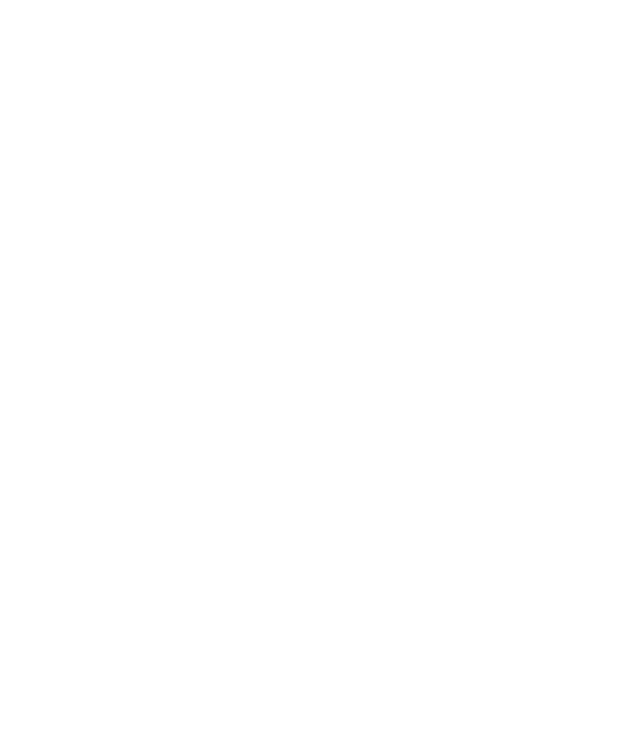
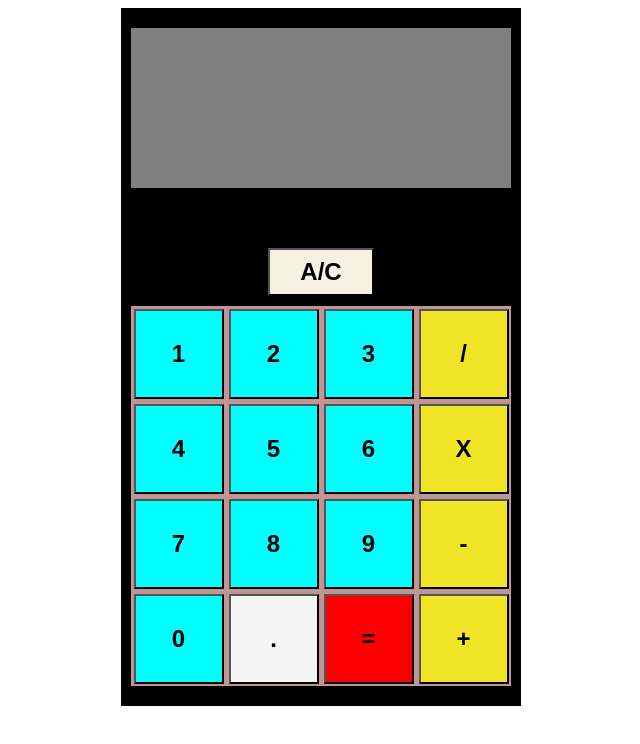
Before and after one commit to Arrtons/Calculator, a plain HTML site: page index.html in a window 1280 px wide. Shown: the whole page, without its empty margins (319-959 px from the left). Drawn offline with Linux system fonts and the light colour scheme.

Commit message:
final design css html

```diff
--- a/index.html
+++ b/index.html
@@ -7,7 +7,33 @@
   <link rel="stylesheet" href="styles.css">
 </head>
 <body>
+  <div class="case">
+    <div class="screen">
 
+    </div>
+    <button class="button-AC">A/C</button>
+
+    <div class="buttons">
+
+      <button class="button-one">1</button>
+      <button class="button-two">2</button>
+      <button class="button-three">3</button>
+      <button class="button-divide">/</button>
+      <button class="button-four">4</button>
+      <button class="button-five">5</button>
+      <button class="button-six">6</button>
+      <button class="button-multiply">X</button>
+      <button class="button-seven">7</button>
+      <button class="button-eight">8</button>
+      <button class="button-nine">9</button>
+      <button class="button-subtract">-</button>
+      <button class="button-zero">0</button>
+      <button class="button-decimal">.</button>
+      <button class="button-equal">=</button>
+      <button class="button-plus">+</button>
+
+    </div>
+  </div>
 
 
   <script src="main.js"></script>
--- a/styles.css
+++ b/styles.css
@@ -0,0 +1,61 @@
+.case {
+    display: flex;
+    align-items: center;
+    flex-direction: column;
+    width: 400px;
+
+    margin: auto;
+    background-color: black;
+}
+
+.screen {
+    width: 380px;
+    height: 160px;
+    background-color: gray;
+    margin-top: 20px;
+}
+.button-AC {
+    margin-top: 60px;
+    margin-bottom: 10px;
+    padding: 8px 30px;
+    font-size: 24px;
+    font-weight: 800;
+    background-color: rgb(247, 241, 225);
+}
+
+.buttons {
+
+    width: 380px;
+    height: 380px;
+    background-color: rgb(192, 149, 149);
+    display: flex;
+    flex-wrap: wrap;
+    margin-bottom: 20px;
+
+}
+
+.buttons button {
+    display: flex;
+    justify-content: center;
+    align-items: center;
+    margin: auto;
+    width: 90px;
+    height: 90px;
+    background-color: aqua;
+    font-size: 24px;
+    font-weight: 900;
+}
+.buttons .button-equal {
+    background-color: rgb(255, 0, 0);
+}
+
+.buttons .button-divide,
+.buttons .button-subtract,
+.buttons .button-multiply,
+.buttons .button-plus {
+    background-color: rgba(255, 255, 0, 0.747);
+}
+
+.buttons .button-decimal {
+    background-color: whitesmoke;
+}
```
